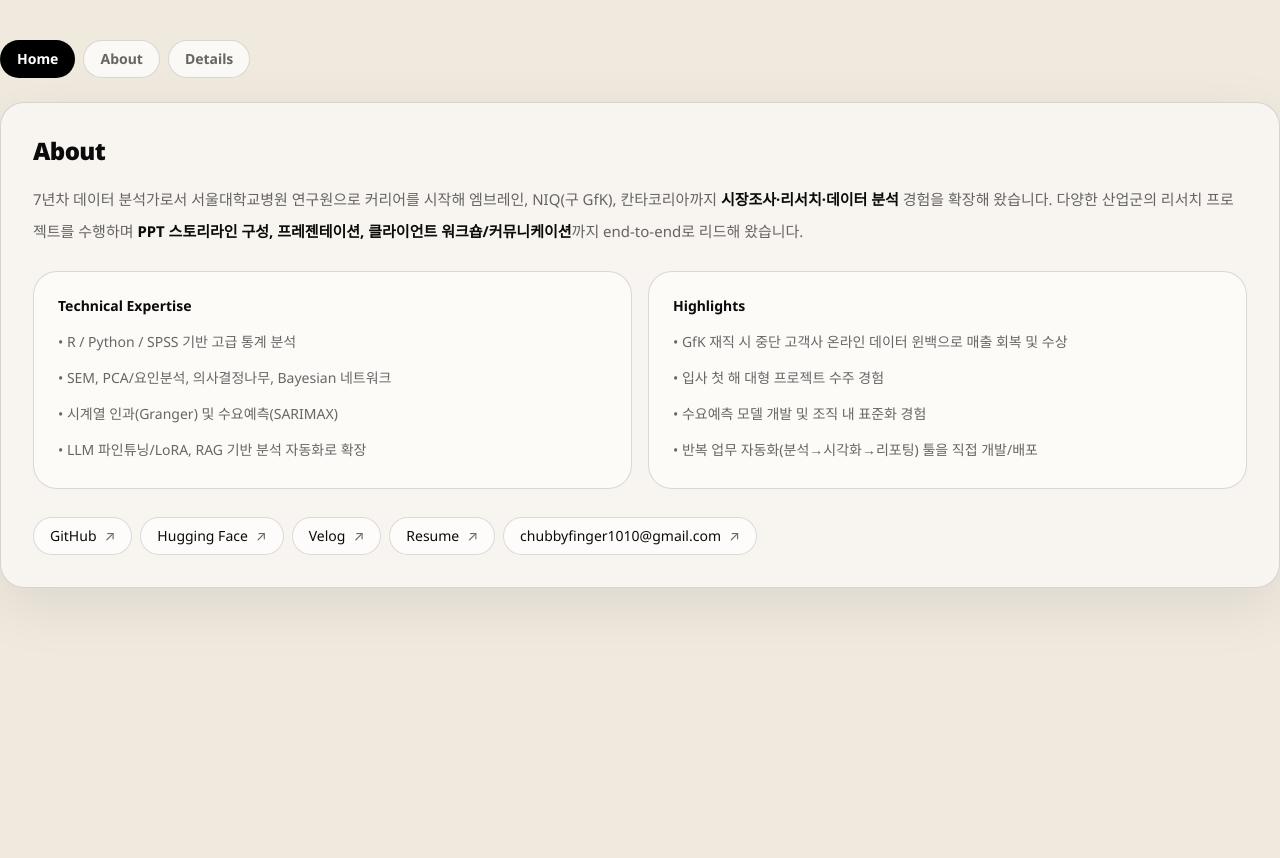
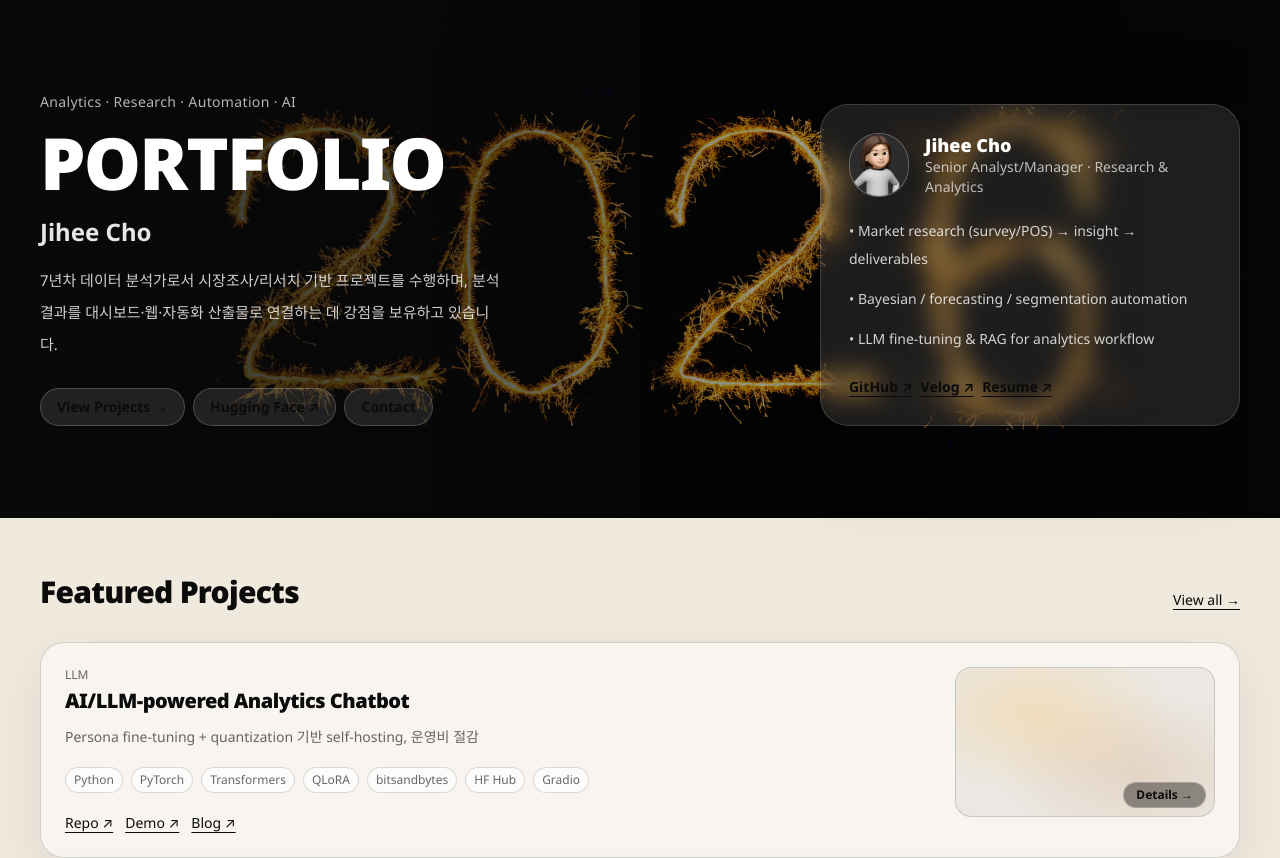
Before and after one commit to jay-lay-down/jihee-portfolio, a Next.js app: page / in a window 1280 px wide. Shown: the top 858 px of the page. Built offline with nearby package versions, Linux system fonts and the light colour scheme.

Commit message:
Update page.tsx

```diff
--- a/app/page.tsx
+++ b/app/page.tsx
@@ -1,5 +1,157 @@
+import Image from "next/image";
 import HomeTabs from "@/components/HomeTabs";
+import ProjectCard from "@/components/ProjectCard";
+import { PROJECTS } from "@/app/projects/data";
 
 export default function Home() {
-  return <HomeTabs />;
+  const featured = PROJECTS.filter((p) => p.featured).slice(0, 4);
+
+  return (
+    <main className="w-full">
+      {/* HERO (desktop wide) */}
+      <section className="relative w-full">
+        {/* background image */}
+        <div className="absolute inset-0">
+          <Image
+            src="/a2026.jpg"
+            alt="Hero background"
+            fill
+            priority
+            className="object-cover"
+          />
+          {/* overlay for readability */}
+          <div className="absolute inset-0 bg-[linear-gradient(90deg,rgba(12,12,12,0.85)_0%,rgba(12,12,12,0.65)_35%,rgba(12,12,12,0.25)_65%,rgba(12,12,12,0.55)_100%)]" />
+          <div className="absolute inset-0 bg-black/10" />
+        </div>
+
+        {/* content */}
+        <div className="relative mx-auto max-w-[1400px] px-10 py-[92px]">
+          <div className="grid grid-cols-12 gap-10 items-end">
+            {/* left copy */}
+            <div className="col-span-7">
+              <div className="text-white/70 text-sm tracking-wide">
+                Analytics · Research · Automation · AI
+              </div>
+
+              <h1 className="mt-4 text-white font-black tracking-tight leading-[0.95] text-[72px]">
+                PORTFOLIO
+              </h1>
+
+              <div className="mt-5 text-white/90 text-2xl font-semibold">
+                Jihee Cho
+              </div>
+
+              <p className="mt-4 max-w-[54ch] text-white/80 text-[15px] leading-8">
+                7년차 데이터 분석가로서 시장조사/리서치 기반 프로젝트를 수행하며,
+                분석 결과를 대시보드·웹·자동화 산출물로 연결하는 데 강점을 보유하고 있습니다.
+              </p>
+
+              <div className="mt-7 flex flex-wrap gap-2">
+                <a
+                  className="rounded-full border border-white/20 bg-white/10 px-4 py-2 text-sm font-semibold text-white hover:bg-white/15 transition"
+                  href="/projects"
+                >
+                  View Projects →
+                </a>
+                <a
+                  className="rounded-full border border-white/20 bg-white/10 px-4 py-2 text-sm font-semibold text-white hover:bg-white/15 transition"
+                  href="https://huggingface.co/Jay1121"
+                  target="_blank"
+                  rel="noreferrer"
+                >
+                  Hugging Face ↗
+                </a>
+                <a
+                  className="rounded-full border border-white/20 bg-white/10 px-4 py-2 text-sm font-semibold text-white hover:bg-white/15 transition"
+                  href="mailto:chubbyfinger1010@gmail.com"
+                >
+                  Contact
+                </a>
+              </div>
+            </div>
+
+            {/* right profile card */}
+            <div className="col-span-5">
+              <div className="ml-auto w-full max-w-[420px] rounded-[28px] border border-white/15 bg-white/10 backdrop-blur-md p-7 shadow-[0_30px_90px_rgba(0,0,0,0.35)]">
+                <div className="flex items-center gap-4">
+                  <div className="relative h-16 w-16 overflow-hidden rounded-full border border-white/25 bg-white/10">
+                    <Image
+                      src="/avatar.jpg"
+                      alt="Avatar"
+                      fill
+                      className="object-cover"
+                    />
+                  </div>
+
+                  <div className="min-w-0">
+                    <div className="text-white font-extrabold text-lg leading-tight">
+                      Jihee Cho
+                    </div>
+                    <div className="text-white/70 text-sm">
+                      Senior Analyst/Manager · Research & Analytics
+                    </div>
+                  </div>
+                </div>
+
+                <div className="mt-5 grid gap-3 text-sm text-white/80 leading-7">
+                  <div>• Market research (survey/POS) → insight → deliverables</div>
+                  <div>• Bayesian / forecasting / segmentation automation</div>
+                  <div>• LLM fine-tuning & RAG for analytics workflow</div>
+                </div>
+
+                <div className="mt-6 flex flex-wrap gap-2">
+                  <a
+                    href="https://github.com/jay-lay-down"
+                    target="_blank"
+                    rel="noreferrer"
+                    className="text-sm font-semibold text-white underline underline-offset-4 hover:opacity-85"
+                  >
+                    GitHub ↗
+                  </a>
+                  <a
+                    href="https://velog.io/@jaylaydown"
+                    target="_blank"
+                    rel="noreferrer"
+                    className="text-sm font-semibold text-white underline underline-offset-4 hover:opacity-85"
+                  >
+                    Velog ↗
+                  </a>
+                  <a
+                    href="https://github.com/jay-lay-down/jiheecho/blob/main/assets/RESUME.md"
+                    target="_blank"
+                    rel="noreferrer"
+                    className="text-sm font-semibold text-white underline underline-offset-4 hover:opacity-85"
+                  >
+                    Resume ↗
+                  </a>
+                </div>
+              </div>
+            </div>
+          </div>
+        </div>
+      </section>
+
+      {/* BODY */}
+      <section className="mx-auto max-w-[1400px] px-10 py-14">
+        {/* Featured */}
+        <div className="flex items-end justify-between">
+          <h2 className="text-3xl font-black tracking-tight">Featured Projects</h2>
+          <a className="text-sm underline underline-offset-4 hover:opacity-80" href="/projects">
+            View all →
+          </a>
+        </div>
+
+        <div className="mt-8 space-y-4">
+          {featured.map((p) => (
+            <ProjectCard key={p.slug} p={p} />
+          ))}
+        </div>
+
+        {/* Tabs */}
+        <div className="mt-14">
+          <HomeTabs />
+        </div>
+      </section>
+    </main>
+  );
 }
```
